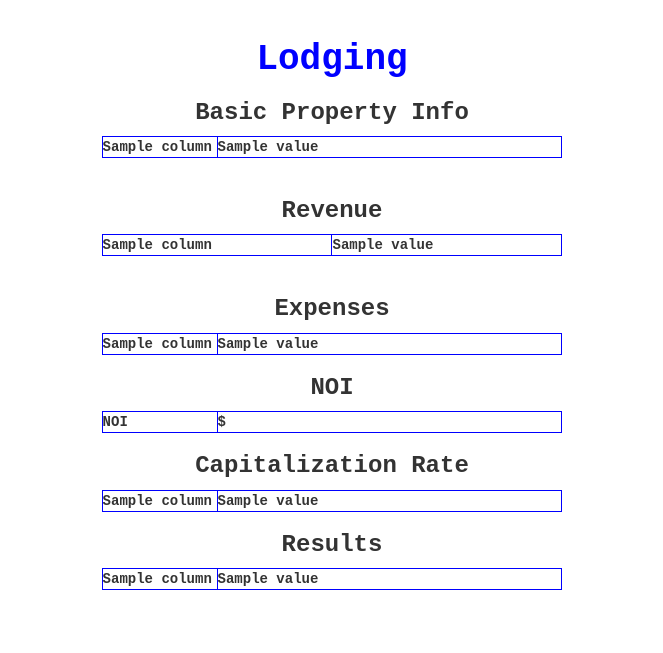
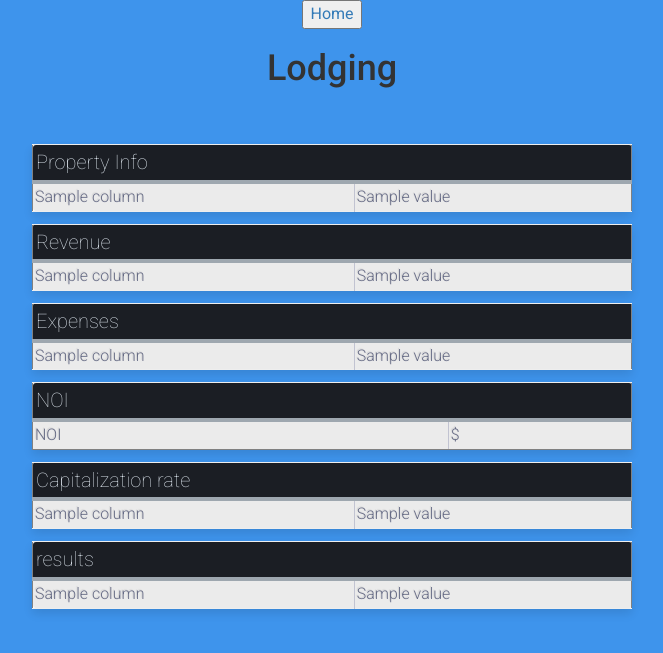
Before and after one commit to wjayne/Tippecanoe, a Flask app: template app/templates/output/lodging.html in a window 1280 px wide. Shown: the top 653 px of the page, without its empty margins (308-971 px from the left). Run offline with Flask 2, Linux system fonts and the light colour scheme; the template is opened without the code that fills it: most values are stand-ins (such as "Sample title", 1, 10 or a date in 2020); parts of the project's set-up code (start-up, migrations or seed data) failed here and were passed over; some libraries are stand-ins or nearby versions.

Commit message:
table design start

```diff
--- /dev/null
+++ b/app/static/temp.css
@@ -0,0 +1,165 @@
+@import url(http://fonts.googleapis.com/css?family=Roboto:400,500,700,300,100);
+
+body {
+  background-color: #3e94ec;
+  font-family: "Roboto", helvetica, arial, sans-serif;
+  font-size: 16px;
+  font-weight: 400;
+  text-rendering: optimizeLegibility;
+}
+
+div.table-title {
+   display: block;
+  margin: auto;
+  max-width: 600px;
+  padding:5px;
+  width: 100%;
+}
+
+h3{
+  display: block;
+  margin: auto;
+  max-width: 600px;
+  padding:5px;
+  width: 100%;
+}
+
+.table-title h3 {
+   color: #fafafa;
+   font-size: 30px;
+   font-weight: 400;
+   font-style:normal;
+   font-family: "Roboto", helvetica, arial, sans-serif;
+   text-shadow: -1px -1px 1px rgba(0, 0, 0, 0.1);
+   text-transform:uppercase;
+}
+
+
+/*** Table Styles **/
+
+.table-fill {
+  background: white;
+  border-radius:3px;
+  border-collapse: collapse;
+  margin: auto;
+  max-width: 600px;
+  padding:2px;
+  width: 100%;
+  box-shadow: 0 5px 10px rgba(0, 0, 0, 0.1);
+  animation: float 5s infinite;
+}
+
+table{
+  background: white;
+  border-radius:3px;
+  border-collapse: collapse;
+  margin: auto;
+  max-width: 600px;
+  padding:2px;
+  width: 100%;
+  box-shadow: 0 5px 10px rgba(0, 0, 0, 0.1);
+  animation: float 5s infinite;
+  margin-bottom: 12px;
+}
+
+th {
+  color:#D5DDE5;;
+  background:#1b1e24;
+  border-bottom:4px solid #9ea7af;
+  border-right: 1px solid #343a45;
+  font-size:20px;
+  font-weight: 100;
+  padding:3px;
+  text-align:left;
+  text-shadow: 0 1px 1px rgba(0, 0, 0, 0.1);
+  vertical-align:middle;
+}
+
+th:first-child {
+  border-top-left-radius:3px;
+}
+
+th:last-child {
+  border-top-right-radius:3px;
+  border-right:none;
+}
+
+tr {
+  border-top: 1px solid #C1C3D1;
+  border-bottom-: 1px solid #C1C3D1;
+  color:#666B85;
+  font-size:16px;
+  font-weight:normal;
+  text-shadow: 0 1px 1px rgba(256, 256, 256, 0.1);
+}
+
+tr:hover td {
+  background:#4E5066;
+  color:#FFFFFF;
+  border-top: 1px solid #22262e;
+  border-bottom: 1px solid #22262e;
+}
+
+tr:first-child {
+  border-top:none;
+}
+
+tr:last-child {
+  border-bottom:none;
+}
+
+tr:nth-child(odd) td {
+  background:#EBEBEB;
+}
+
+tr:nth-child(odd):hover td {
+  background:#4E5066;
+}
+
+tr:last-child td:first-child {
+  border-bottom-left-radius:3px;
+}
+
+tr:last-child td:last-child {
+  border-bottom-right-radius:3px;
+}
+
+td {
+  background:#FFFFFF;
+  padding:2px;
+  text-align:left;
+  vertical-align:middle;
+  font-weight:300;
+  font-size:16px;
+  text-shadow: -1px -1px 1px rgba(0, 0, 0, 0.1);
+  border-right: 1px solid #C1C3D1;
+  text-align: left
+}
+
+td:last-child {
+  border-right: 0px;
+}
+
+th.text-left {
+  text-align: left;
+}
+
+th.text-center {
+  text-align: center;
+}
+
+th.text-right {
+  text-align: right;
+}
+
+td.text-left {
+  text-align: left;
+}
+
+td.text-center {
+  text-align: center;
+}
+
+td.text-right {
+  text-align: right;
+}
--- a/app/templates/layout.html
+++ b/app/templates/layout.html
@@ -4,10 +4,11 @@
 		<title>Output</title>
         <meta name="viewport" content="width=device-width, initial-scale=1.0">
         <link href="http://netdna.bootstrapcdn.com/bootstrap/3.0.0/css/bootstrap.min.css" rel="stylesheet" media="screen">
-        <link rel="stylesheet" type="text/css" href="{{ url_for('static', filename='style.css') }}">
+        <link rel="stylesheet" type="text/css" href="{{ url_for('static', filename='temp.css') }}">
 	</head>
 	<body>
-		<div class="output">
+		<div class="output" style="text-align: center;">
+			<a href=""><button>Home</button></a>
             <br>
 			{% block content %} {% endblock %}
             <br>
--- a/app/templates/output/lodging.html
+++ b/app/templates/output/lodging.html
@@ -1,64 +1,62 @@
 {% extends "layout.html" %}
 {% block content %}
 <h1> Lodging </h1>
+<br><br>
 
-			<h3>Basic Property Info</h3>
 			<table border="1">
+			<thead><tr><th colspan="2">Property Info</th></tr></thead>
 			{% for attr in info %}
 			<tr>
-				<td id="col1"> {{ attr.column }} </td>
+				<td id="col1"> {{ attr.column.replace("_", " ") }} </td>
 				<td> {{ attr.value }} </td>
 			</tr>
 			{% endfor %}
 			</table>
-			<br>
 
-			<h3>Revenue</h3>
+
 			<table border="1">
+			<thead><tr><th colspan="2">Revenue</th></tr></thead>
 			{% for attr in revenue %}
 			<tr>
-				<td id="col1-1"> {{ attr.column}} </td>
+				<td id="col1-1"> {{ attr.column.replace("_", " ")}} </td>
 				<td> {{ attr.value }} </td>
 			</tr>
 			{% endfor %}
 		</table>
 
-			<br>
-
-			<h3>Expenses</h3>
 			<table border="1">
+			<thead><tr><th colspan="2">Expenses</th></tr></thead>
 			{% for attr in expenses %}
 			<tr>
-				<td id="col1"> {{ attr.column }} </td>
+				<td id="col1"> {{ attr.column.replace("_", " ") }} </td>
 				<td> {{ attr.value }} </td>
 			</tr>
 			{% endfor %}
 			</table>
-			</h3>
 
-			<h3>NOI</h3>
 			<table border="1">
+			<thead><tr><th colspan="2">NOI</th></tr></thead>
 				<tr>
 					<td id="col1">NOI</td>
 					<td>${{ NOI }}</td>
 				<tr>
 			</table>
 
-			<h3>Capitalization Rate</h3>
 			<table border="1">
+			<thead><tr><th colspan="2">Capitalization rate</th></tr></thead>
 			{% for attr in cap_rate %}
 			<tr>
-				<td id="col1"> {{ attr.column }} </td>
+				<td id="col1"> {{ attr.column.replace("_", " ") }} </td>
 				<td> {{ attr.value }} </td>
 			</tr>
 			{% endfor %}
 			</table>
 
-			<h3>Results</h3>
 			<table border="1">
+			<thead><tr><th colspan="2">results</th></tr></thead>
 			{% for attr in result %}
 			<tr>
-				<td id="col1"> {{ attr.column }} </td>
+				<td id="col1"> {{ attr.column.replace("_", " ") }} </td>
 				<td> {{ attr.value }} </td>
 			</tr>
 			{% endfor %}
```
Also changed, not shown: app/static/temp2.css (added, +46 -0 lines), 1 other file.
